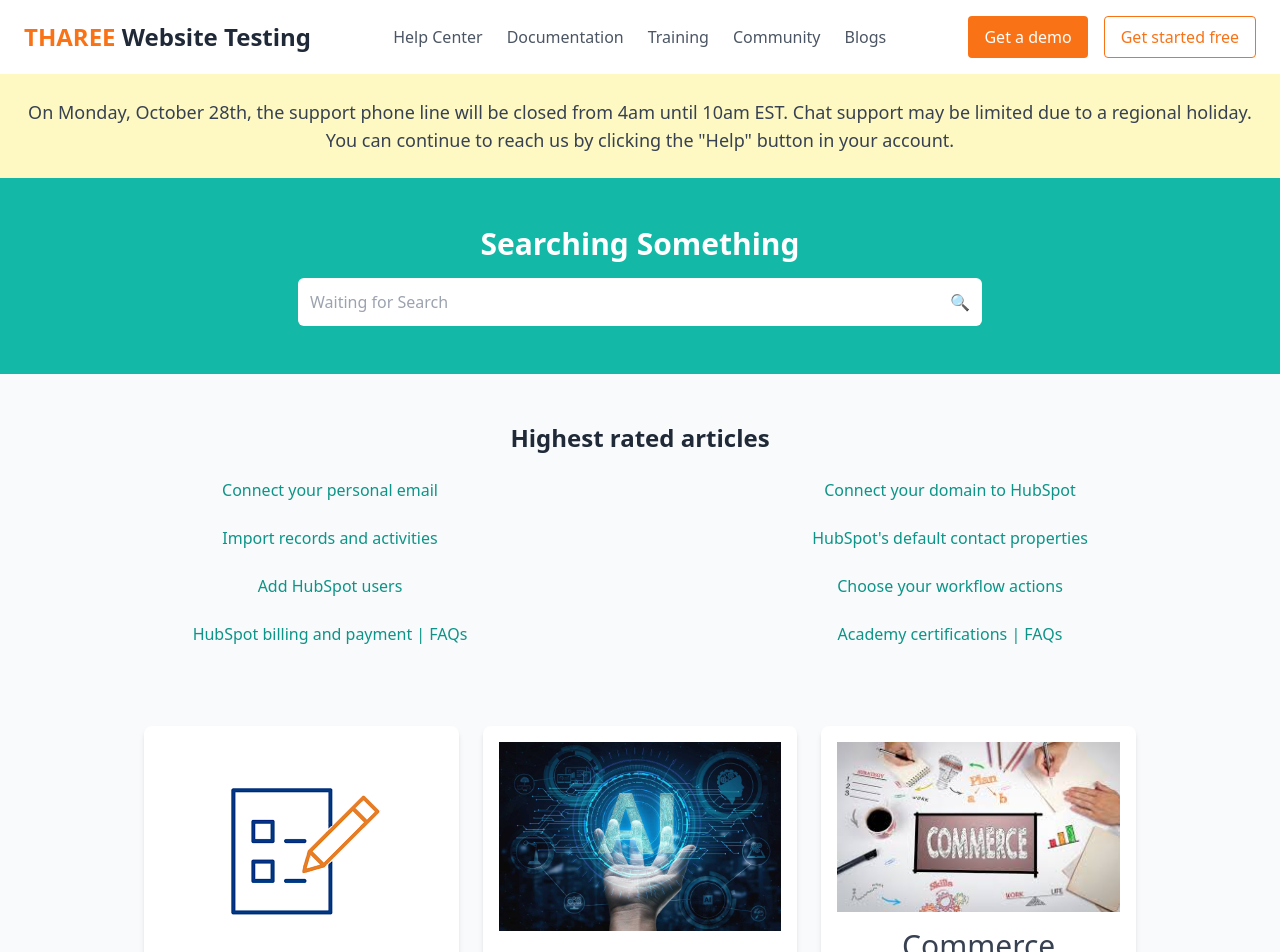
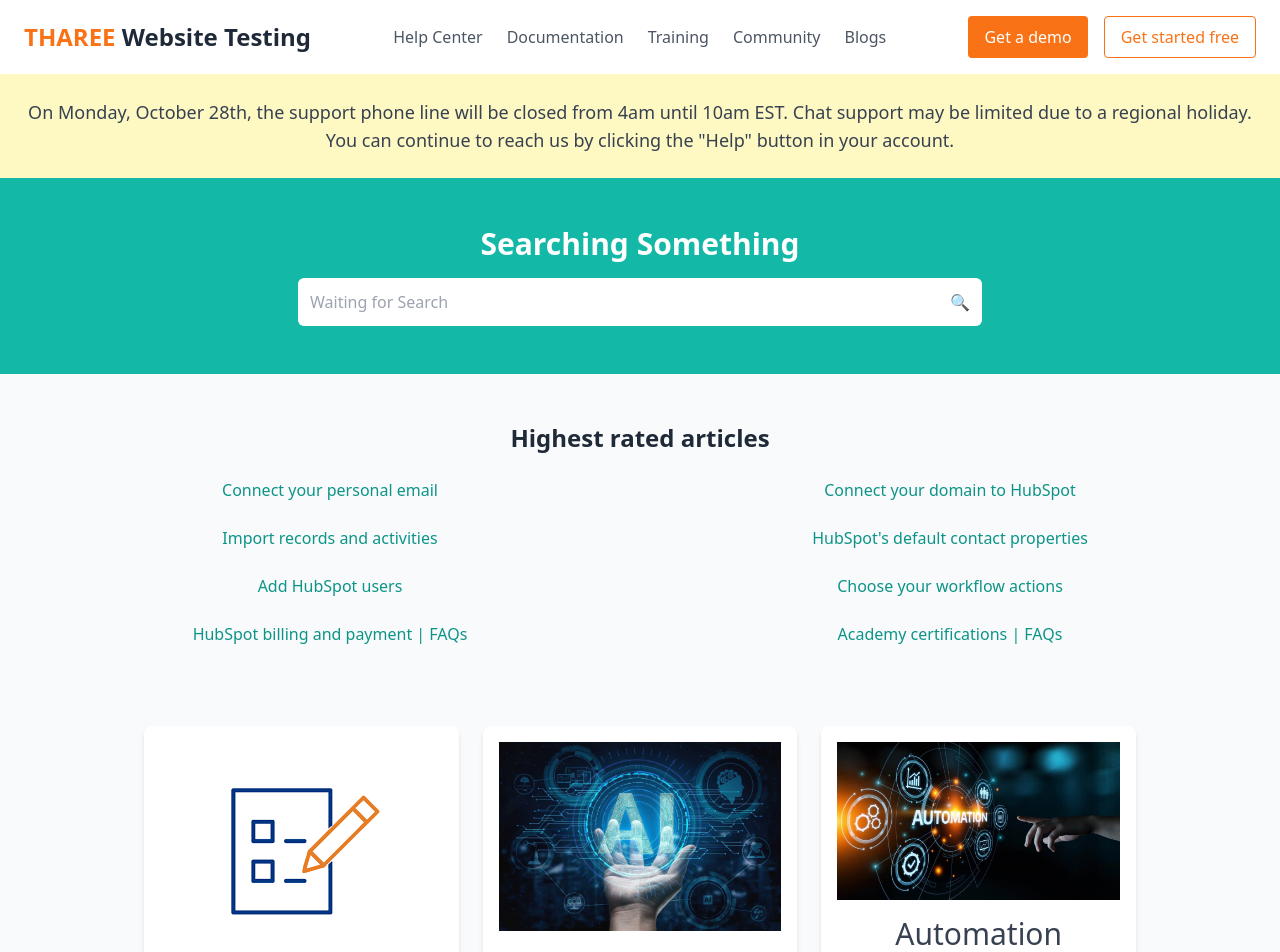
Before and after one commit to ThareeGithub/Website_Frontend_Task-1, a React (Vite) app: page / in a window 1280 px wide. Shown: the top 952 px of the page. Built offline with nearby package versions, Linux system fonts and the light colour scheme.

Commit message:
Initial commit

```diff
--- a/src/App.jsx
+++ b/src/App.jsx
@@ -1,6 +1,7 @@
 import React from 'react';
 import image1 from './assets/Account and Setup.png';
-import image2 from './assets/AI.jpg'
+import image2 from './assets/AI.jpg';
+import image3 from './assets/Automation.jpg';
 import image4 from './assets/Commerce.jpeg';
 import image5 from './assets/CRM.png';
 import image6 from './assets/Get Started.jpeg';
@@ -18,6 +19,7 @@ import image14 from './assets/Workspaces.jpeg';
 const categories = [
   { title: "Account and Setup", imgSrc: image1 },
   { title: "AI", imgSrc: image2 },
+  { title: "Automation", imgSrc: image3 },
   { title: "Commerce", imgSrc: image4 },
   { title: "CRM", imgSrc: image5 },
   { title: "Get Started", imgSrc: image6, label: "UPDATED" },
```
